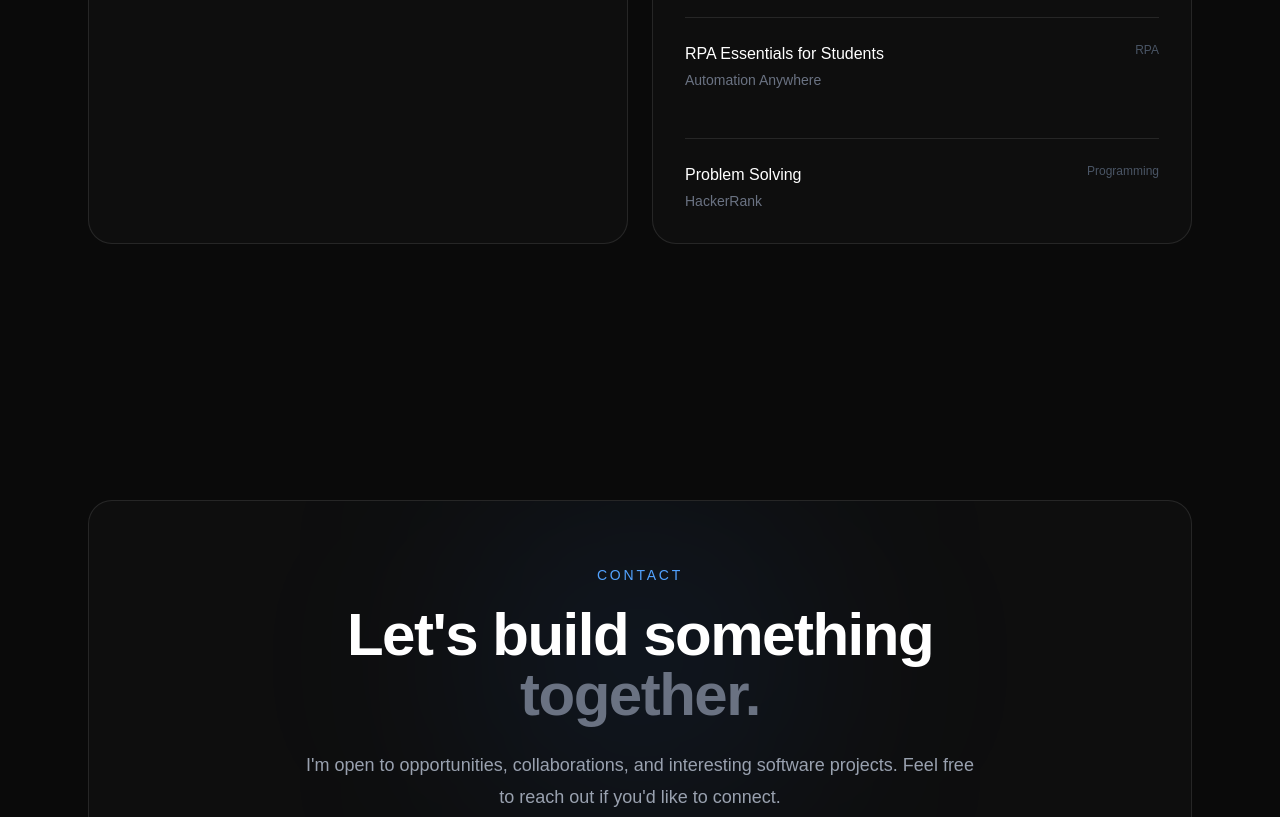
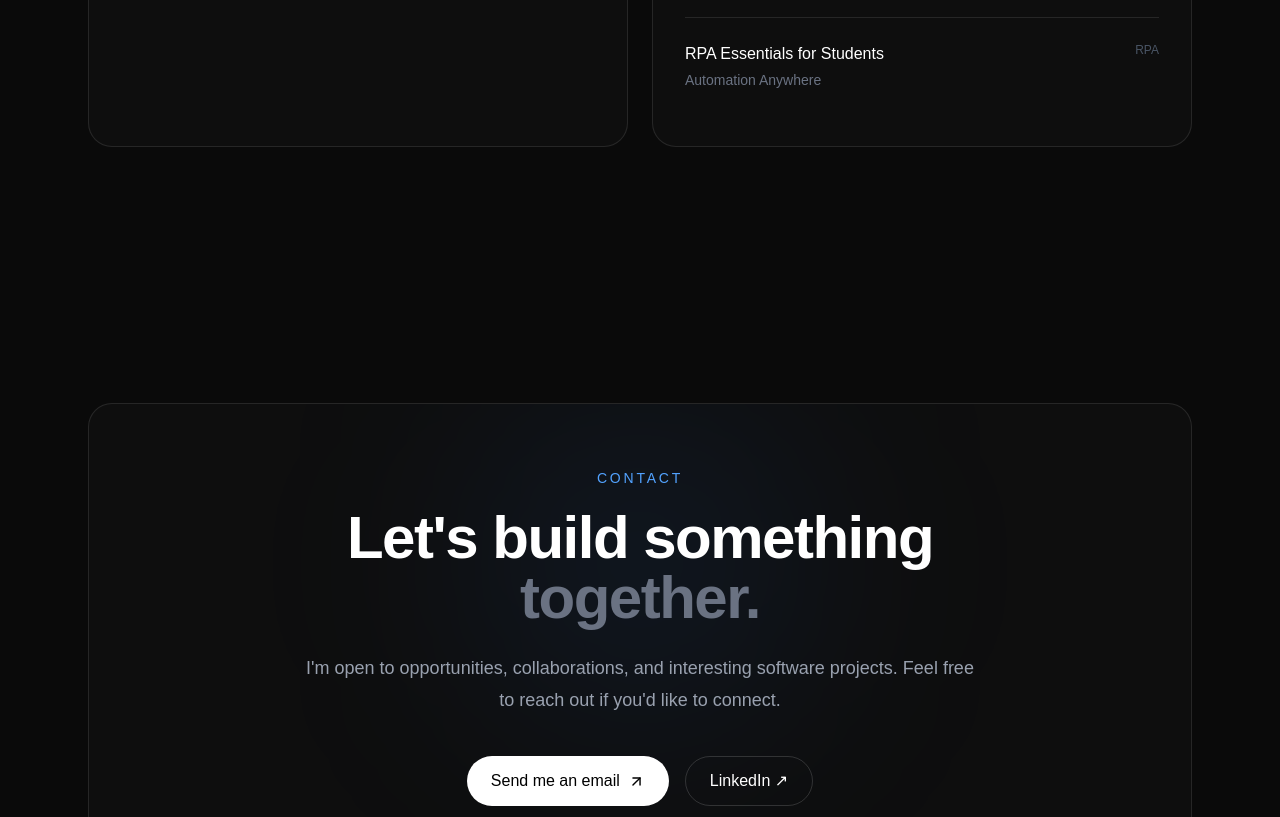
Before and after one commit to shaikyasirahmed07/yasir-portfolio, a Next.js app: page / in a window 1280 px wide. Shown: the part 5840-6657 px from the top of the page. Built offline with nearby package versions, Linux system fonts and the light colour scheme.

Commit message:
Update certifications

```diff
--- a/src/app/page.tsx
+++ b/src/app/page.tsx
@@ -1831,31 +1831,6 @@ export default function Home() {
 
                   </div>
                 </a>
-
-
-                {/* =================================================
-                    HACKERRANK
-                ================================================= */}
-                <div className="border-t border-white/10 pt-6">
-                  <div className="flex items-start justify-between gap-4">
-
-                    <div>
-                      <h3 className="font-medium text-white">
-                        Problem Solving
-                      </h3>
-
-                      <p className="mt-1 text-sm text-gray-500">
-                        HackerRank
-                      </p>
-                    </div>
-
-                    <span className="text-xs text-gray-600">
-                      Programming
-                    </span>
-
-                  </div>
-                </div>
-
               </div>
             </motion.div>
 
```
